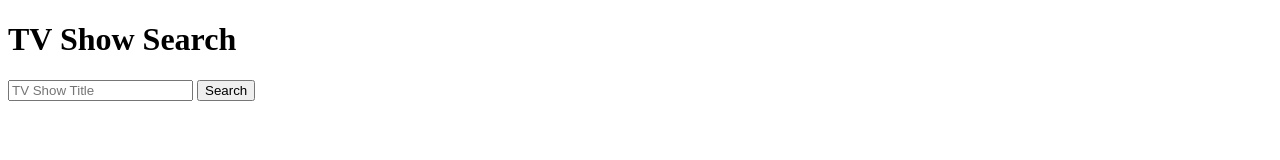
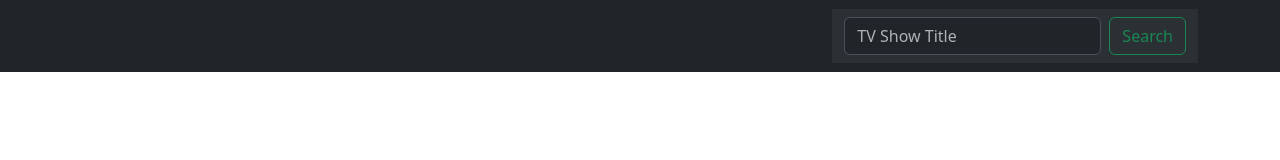
Before and after one commit to Nyamosiyego/TV-Search-App, a website: page index.html in a window 1280 px wide. Drawn offline with nearby package versions, Linux system fonts and the light colour scheme.

Commit message:
changed layout

```diff
--- a/index.html
+++ b/index.html
@@ -4,14 +4,24 @@
     <meta charset="UTF-8">
     <meta http-equiv="X-UA-Compatible" content="IE=edge">
     <meta name="viewport" content="width=device-width, initial-scale=1.0">
+    <link href="https://cdn.jsdelivr.net/npm/bootstrap@5.3.0-alpha1/dist/css/bootstrap.min.css" rel="stylesheet" integrity="sha384-GLhlTQ8iRABdZLl6O3oVMWSktQOp6b7In1Zl3/Jr59b6EGGoI1aFkw7cmDA6j6gD" crossorigin="anonymous">
+    <script src="https://cdn.jsdelivr.net/npm/bootstrap@5.3.0-alpha1/dist/js/bootstrap.bundle.min.js" integrity="sha384-w76AqPfDkMBDXo30jS1Sgez6pr3x5MlQ1ZAGC+nuZB+EYdgRZgiwxhTBTkF7CXvN" crossorigin="anonymous"></script>
     <title>TV Show Search</title>
 </head>
 <body>
+    <nav class="navbar bg-dark" data-bs-theme="dark">
+    <div class="container">
     <h1>TV Show Search</h1>
-    <form id="searchForm">
-        <input type="text" placeholder="TV Show Title" name="query">
-        <button>Search</button>
-    </form>
+    <nav class="navbar bg-body-tertiary">
+        <div class="container-fluid">
+          <form class="d-flex" role="search" id="searchForm">
+            <input class="form-control me-2" type="text" placeholder="TV Show Title" name="query" aria-label="Search">
+            <button class="btn btn-outline-success" type="submit">Search</button>
+          </form>
+        </div>
+      </nav>
+    </div>
+</nav>
     <script src="https://cdn.jsdelivr.net/npm/axios/dist/axios.min.js"></script>
     <script src="main.js"></script>
 </body>
--- /dev/null
+++ b/package.json
@@ -0,0 +1,5 @@
+{
+  "dependencies": {
+    "bootstrap": "^5.3.0-alpha1"
+  }
+}
```
Also changed, not shown: 1 other file.
